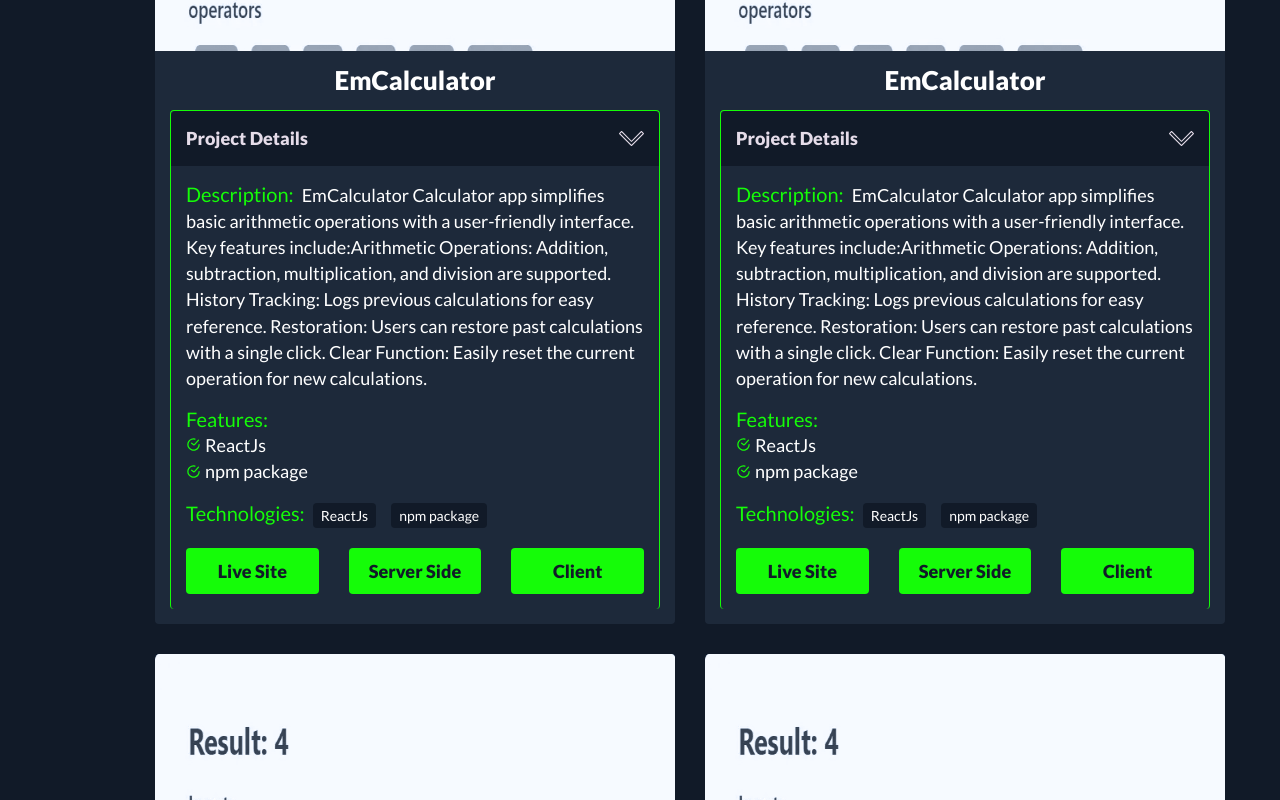
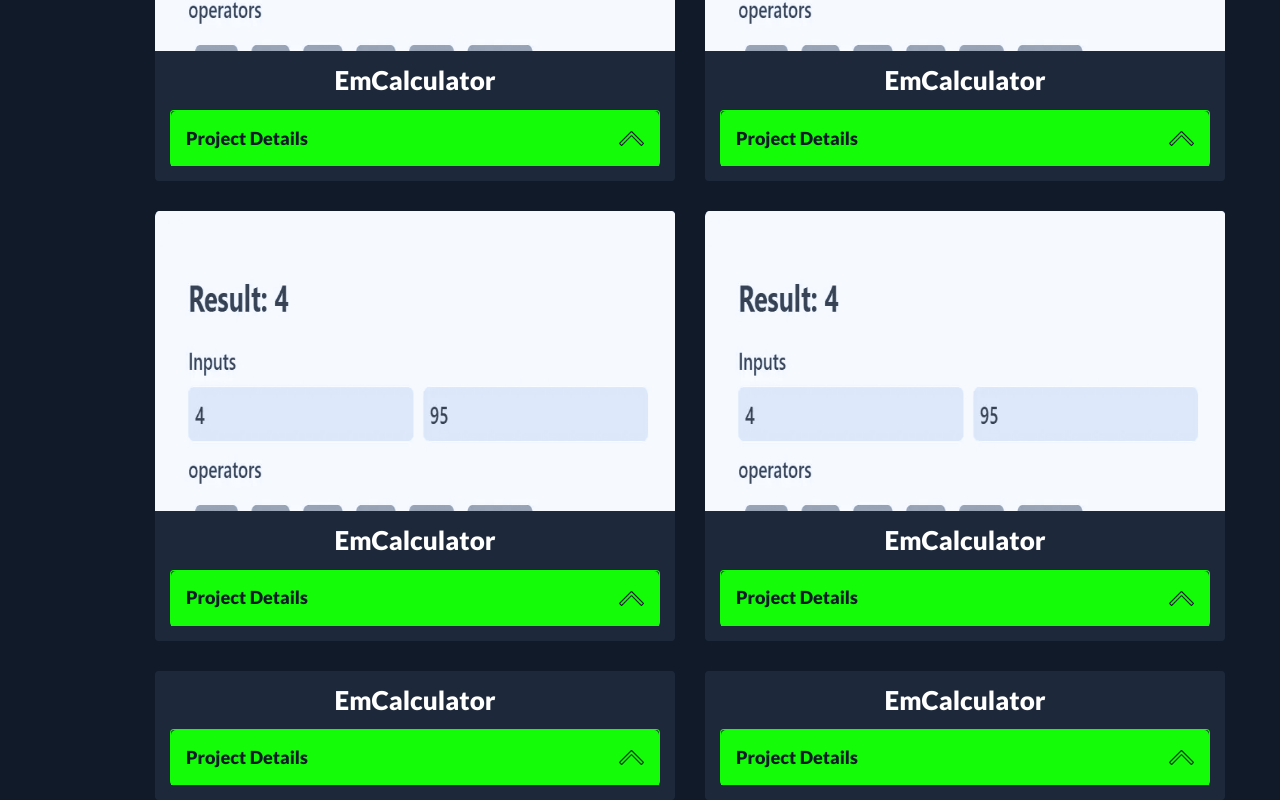
Before and after one commit to aliakborswe/aliakbor.me, a Next.js app: page / in a window 1280 px wide. Shown: the part 2140-2940 px from the top of the page. Built offline with nearby package versions, Linux system fonts and the light colour scheme.

Commit message:
project details toggle done

```diff
--- a/src/components/portfolio/Portfolio.jsx
+++ b/src/components/portfolio/Portfolio.jsx
@@ -13,7 +13,8 @@
 import Link from "next/link";
 
 const Portfolio = () => {
-  const [toggle, setToggle] = useState(false);
+  const [isToggled, setIsToggled] = useState({});
+
   const portfoliosName = Object.keys(portfolios);
   const [selectedPortfolio, setSelectedPortfolio] = useState(portfoliosName[0]);
   const selectedFeaturedPortfolios = portfolios[selectedPortfolio].filter(
@@ -22,6 +23,11 @@
   const selectedPortfolios = portfolios[selectedPortfolio].filter(
     (portfolio) => portfolio.type === "regular"
   );
+
+  const handleToggle = (index) => {
+    setIsToggled((prevState) => ({ ...prevState, [index]: !prevState[index] }));
+  };
+
   return (
     <div id='portfolio' className='portfolio-area'>
       <Container>
@@ -59,21 +65,27 @@
                 {/*portfolio details */}
                 <h4 className='prt-name'>{portfolio.name}</h4>
                 <div className='details'>
-                  <h4>
+                  <h4
+                    onClick={() => handleToggle(index)}
+                    className={`${
+                      isToggled[index] ? "btn-default" : "btn-green"
+                    }`}
+                  >
                     Project Details{" "}
-                    {toggle ? (
-                      <Image src={uparrow} alt='done' width={25} height={25} />
-                    ) : (
+                    {isToggled[index] ? (
                       <Image
                         src={downarrow}
                         alt='done'
                         width={25}
                         height={25}
                       />
+                    ) : (
+                      <Image src={uparrow} alt='done' width={25} height={25} />
                     )}
                   </h4>
 
                   {/* Description */}
+                  {isToggled[index] && (
                     <div className='description-container'>
                       <span className='description-title'>Description:</span>
                       <span>{portfolio.description}</span>
@@ -83,7 +95,12 @@
                         <p className='description-title'>Features:</p>
                         {portfolio.tools.map((tool) => (
                           <li key={tool}>
-                          <Image src={done} alt='done' width={15} height={15} />
+                            <Image
+                              src={done}
+                              alt='done'
+                              width={15}
+                              height={15}
+                            />
                             {tool}
                           </li>
                         ))}
@@ -133,6 +150,7 @@
                         )}
                       </ul>
                     </div>
+                  )}
                 </div>
               </div>
             ))}
@@ -144,21 +162,27 @@
               <div key={index} className='portfolio'>
                 <h4 className='prt-name'>{portfolio.name}</h4>
                 <div className='details'>
-                  <h4>
+                  <h4
+                    onClick={() => handleToggle(index)}
+                    className={`${
+                      isToggled[index] ? "btn-default" : "btn-green"
+                    }`}
+                  >
                     Project Details{" "}
-                    {toggle ? (
-                      <Image src={uparrow} alt='done' width={25} height={25} />
-                    ) : (
+                    {isToggled[index] ? (
                       <Image
                         src={downarrow}
                         alt='done'
                         width={25}
                         height={25}
                       />
+                    ) : (
+                      <Image src={uparrow} alt='done' width={25} height={25} />
                     )}
                   </h4>
 
                   {/* Description */}
+                  {isToggled[index] && (
                     <div className='description-container'>
                       <span className='description-title'>Description:</span>
                       <span>{portfolio.description}</span>
@@ -168,7 +192,12 @@
                         <p className='description-title'>Features:</p>
                         {portfolio.tools.map((tool) => (
                           <li key={tool}>
-                          <Image src={done} alt='done' width={15} height={15} />
+                            <Image
+                              src={done}
+                              alt='done'
+                              width={15}
+                              height={15}
+                            />
                             {tool}
                           </li>
                         ))}
@@ -218,6 +247,7 @@
                         )}
                       </ul>
                     </div>
+                  )}
                 </div>
               </div>
             ))}
--- a/src/components/portfolio/portfolio.css
+++ b/src/components/portfolio/portfolio.css
@@ -72,8 +72,6 @@
   border-radius:4px;
 }
 .details > h4{
-  background-color: #111A28;
-  color: #E5DCE9;
   padding: 15px;
   border-radius: 5px 5px 0px 0px;
   cursor: pointer;
@@ -82,11 +80,20 @@
   justify-content: space-between;
   align-items: center;
 }
+.btn-default{
+  background-color: #111A28;
+  color: #E5DCE9;
+}
+.btn-green {
+  background-color: #15FC08;
+  color: #111A28;
+}
 .description-container{
   padding: 15px;
   color: #FFFFFF;
+}
 
-}
+
 .description-title{
   font-size: 20px;
   font-weight: 400;
```
Also changed, not shown: src/assets/svg/logo.svg, src/assets/svg/uparrow.svg. Lines whose indentation alone changed are shown as unchanged.
